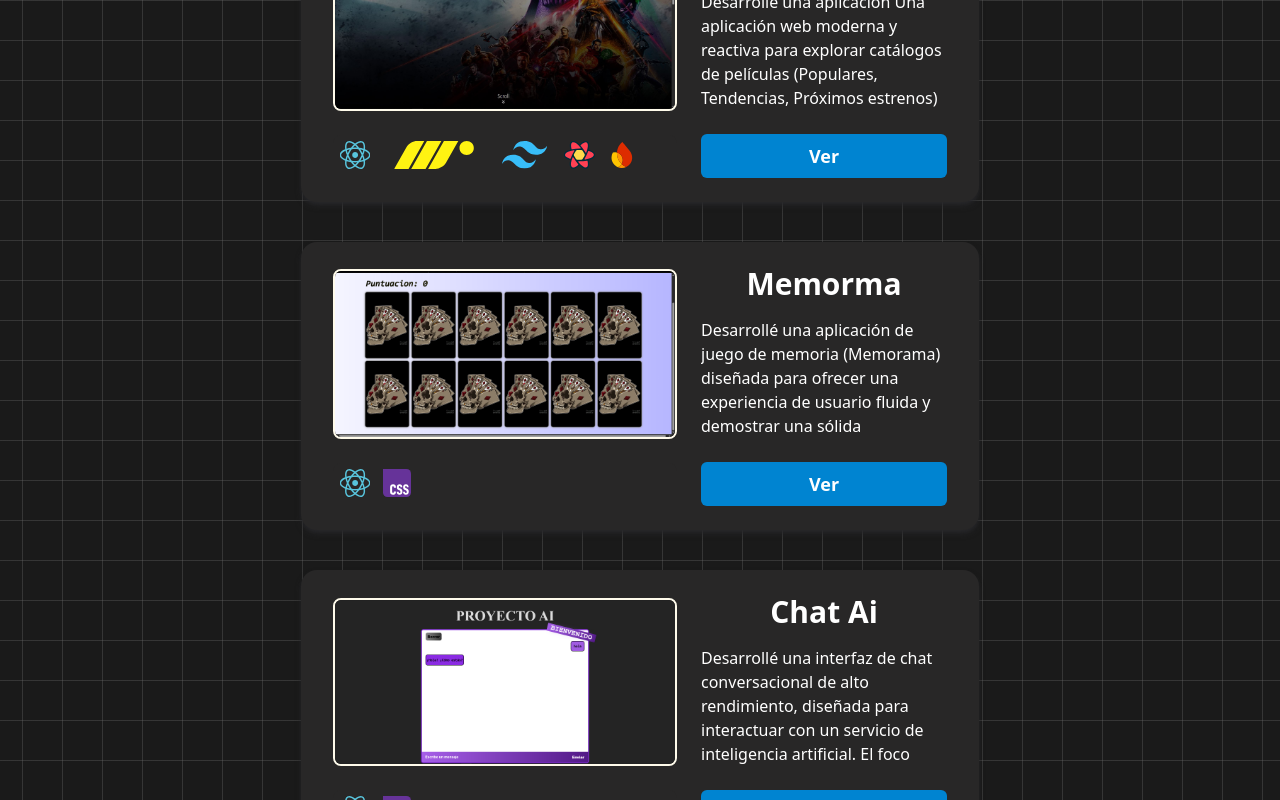
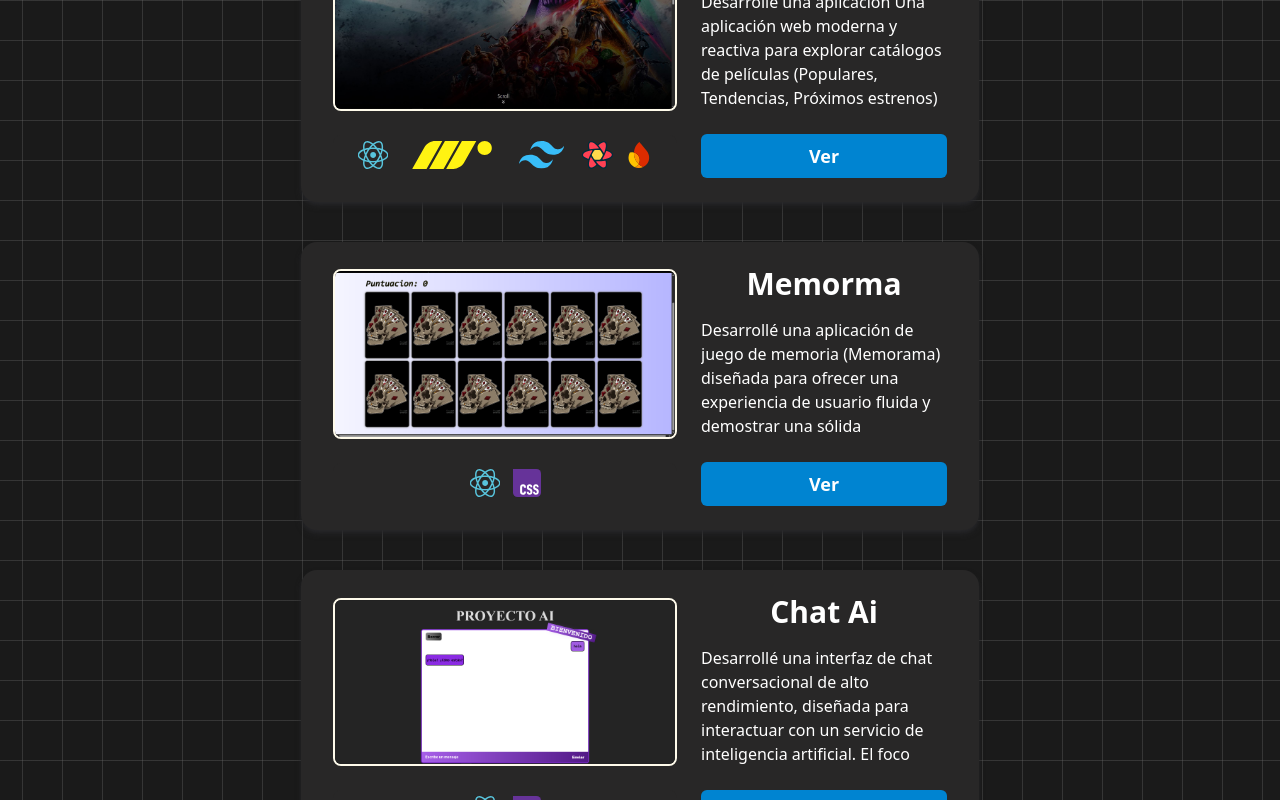
Before and after one commit to David-Sliren/Mi-Portafolio, a React (Vite) app: page / in a window 1280 px wide. Shown: the part 960-1760 px from the top of the page. Built offline with nearby package versions, Linux system fonts and the light colour scheme.

Commit message:
style(proyects): Retoque al cambio anterior de proyects se le ajusto para pantallas sm

```diff
--- a/src/components/Proyects/Proyects.jsx
+++ b/src/components/Proyects/Proyects.jsx
@@ -10,17 +10,17 @@ function Proyects() {
   return (
     <>
       <Plantilla1 title="Proyectos">
-        <article className=" flex flex-col items-center md:gap-10 md:scroll gap-14 perspective-midrange md:responsive">
+        <article className=" flex flex-col items-center md:gap-10 md:scroll gap-14 perspective-midrange">
           {projects.map((item, i) => {
             return (
               <Card1
                 key={i}
-                className="flex flex-col items-center justify-center gap-6 py-6 px-8 w-[90%] md:w-full md:flex-row"
+                className="flex flex-col items-center justify-center gap-6 py-6 px-8 w-[90%] sm:w-full sm:flex-row"
               >
                 <div className="hobbie flex flex-col gap-6 md:min-w-86">
                   <Img1 img={item.src} />
 
-                  <div className=" flex justify-center md:justify-start bg-[#282727] py-0 rounded-t-lg w-full">
+                  <div className=" flex justify-center bg-[#282727] py-0 rounded-t-lg w-full">
                     {item.tecnologies?.map((item, index) => {
                       return (
                         <Icons1
--- a/src/index.css
+++ b/src/index.css
@@ -15,7 +15,7 @@ body {
     20px 20px,
     20px 20px;
   color: white;
-  @apply bg-[#0f0f0f] animate-none md:bg-[#1a1a1a] backdrop-blur-2xl md:backdrop-blur-none;
+  @apply bg-[#0f0f0f] animate-none md:bg-[#1a1a1a] backdrop-blur-2xl sm:backdrop-blur-none;
   animation: backgroundAnimation 4s linear infinite;
 }
 
```
